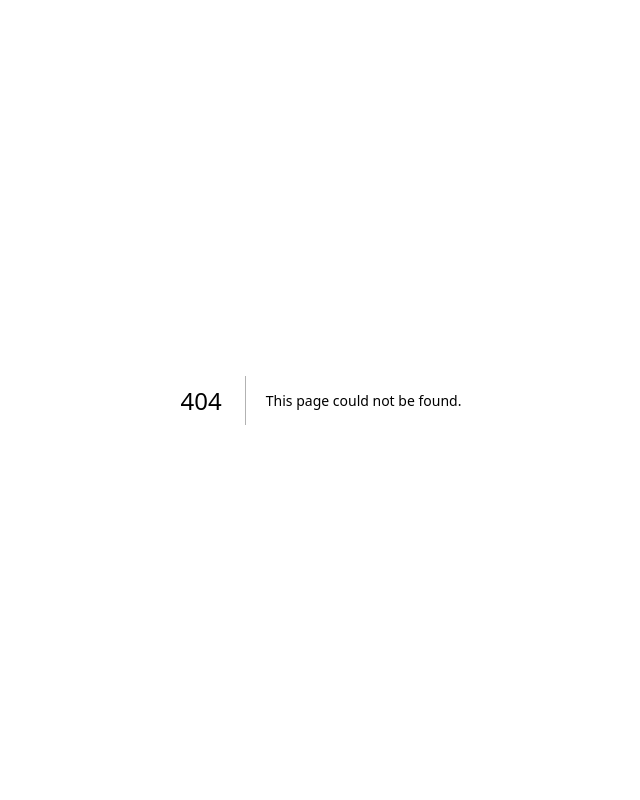
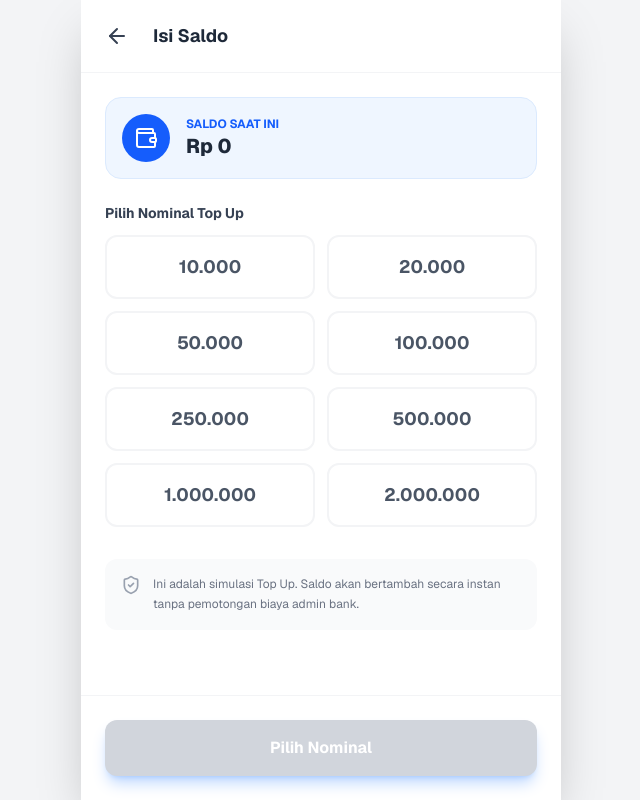
Before and after one commit to muhammadzaidansutardi09/ppob, a Next.js app: page /topup in a window 1280 px wide. Before the commit this address had no page. Shown: the whole page, without its empty margins (319-959 px from the left). Built offline with nearby package versions, Linux system fonts and the light colour scheme.

Commit message:
Implement TopupPage for saldo top-up functionality

```diff
--- /dev/null
+++ b/app/topup/page.tsx
@@ -0,0 +1,138 @@
+"use client";
+
+import { useState, useEffect } from 'react';
+import { useRouter } from 'next/navigation';
+import { ArrowLeft, Wallet, CreditCard, ShieldCheck } from 'lucide-react';
+import Link from 'next/link';
+
+export default function TopupPage() {
+  const router = useRouter();
+  const [amount, setAmount] = useState<number>(0);
+  const [currentSaldo, setCurrentSaldo] = useState(0);
+
+  // Ambil saldo saat ini pas loading
+  useEffect(() => {
+    const session = JSON.parse(localStorage.getItem('ppob_session') || '{}');
+    setCurrentSaldo(session.saldo || 0);
+  }, []);
+
+  const handleTopUp = () => {
+    if (amount < 10000) return alert("Minimal Top Up Rp 10.000 ya!");
+
+    // 1. Ambil Data Session (User yang sedang login)
+    const session = JSON.parse(localStorage.getItem('ppob_session') || '{}');
+    if (!session.phone) {
+      alert("Sesi habis, silakan login ulang.");
+      router.push('/login');
+      return;
+    }
+
+    // 2. Hitung Saldo Baru
+    const newBalance = (session.saldo || 0) + amount;
+
+    // 3. UPDATE SESSION (Agar tampilan di Home langsung berubah)
+    session.saldo = newBalance;
+    localStorage.setItem('ppob_session', JSON.stringify(session));
+
+    // 4. UPDATE DATABASE PERMANEN (Agar kalau logout, saldo gak ilang)
+    const users = JSON.parse(localStorage.getItem('db_users') || '[]');
+    const userIndex = users.findIndex((u: any) => u.phone === session.phone);
+
+    if (userIndex !== -1) {
+      users[userIndex].saldo = newBalance; // Update saldo di database pusat
+      localStorage.setItem('db_users', JSON.stringify(users));
+    }
+
+    // 5. SIMPAN RIWAYAT (History)
+    const history = JSON.parse(localStorage.getItem('riwayat_transaksi') || '[]');
+    const newHistory = {
+        order_id: `TOPUP-${Date.now()}`,
+        product_name: 'Isi Saldo (Demo)',
+        price: amount,
+        phone: session.phone,
+        status: 'Sukses', // Langsung sukses karena ini simulasi
+        date: new Date().toLocaleString('id-ID'),
+    };
+    // Simpan history baru di paling atas
+    localStorage.setItem('riwayat_transaksi', JSON.stringify([newHistory, ...history]));
+
+    // 6. Selesai
+    alert(`Berhasil Top Up Rp ${amount.toLocaleString('id-ID')}!\nSaldo Anda sekarang Rp ${newBalance.toLocaleString('id-ID')}`);
+    router.push('/');
+  };
+
+  const nominals = [10000, 20000, 50000, 100000, 250000, 500000, 1000000, 2000000];
+
+  return (
+    <div className="min-h-screen bg-[#F3F4F6] flex justify-center font-sans">
+      <div className="w-full max-w-[480px] bg-white min-h-screen relative shadow-2xl flex flex-col">
+
+        {/* Header */}
+        <div className="bg-white p-4 flex items-center gap-4 sticky top-0 z-50 border-b border-gray-100">
+          <Link href="/" className="p-2 hover:bg-gray-100 rounded-full transition">
+             <ArrowLeft size={24} className="text-gray-700" />
+          </Link>
+          <h1 className="font-bold text-lg text-gray-800">Isi Saldo</h1>
+        </div>
+
+        <div className="p-6 flex-1">
+
+          {/* Info Saldo Saat Ini */}
+          <div className="bg-blue-50 p-4 rounded-2xl border border-blue-100 mb-6 flex items-center gap-4">
+             <div className="bg-blue-600 text-white p-3 rounded-full">
+                <Wallet size={24} />
+             </div>
+             <div>
+                <p className="text-xs text-blue-600 font-bold uppercase">Saldo Saat Ini</p>
+                <p className="text-xl font-extrabold text-gray-800">Rp {currentSaldo.toLocaleString('id-ID')}</p>
+             </div>
+          </div>
+
+          <p className="text-sm font-bold text-gray-700 mb-3">Pilih Nominal Top Up</p>
+
+          {/* Grid Nominal */}
+          <div className="grid grid-cols-2 gap-3">
+            {nominals.map((nom, i) => (
+                <button
+                    key={i}
+                    onClick={() => setAmount(nom)}
+                    className={`p-4 rounded-xl border-2 font-bold text-lg transition-all relative overflow-hidden
+                    ${amount === nom
+                        ? 'border-blue-600 bg-blue-600 text-white shadow-lg scale-[1.02]'
+                        : 'border-gray-100 bg-white text-gray-600 hover:border-blue-200 hover:bg-blue-50'}`}
+                >
+                    {amount === nom && (
+                        <div className="absolute top-0 right-0 p-1 bg-white/20 rounded-bl-lg">
+                           <CreditCard size={12} />
+                        </div>
+                    )}
+                    {nom.toLocaleString('id-ID')}
+                </button>
+            ))}
+          </div>
+
+          {/* Info Keamanan */}
+          <div className="mt-8 bg-gray-50 p-4 rounded-xl flex items-start gap-3">
+             <ShieldCheck className="text-gray-400 shrink-0" size={20} />
+             <p className="text-xs text-gray-500 leading-relaxed">
+                Ini adalah simulasi Top Up. Saldo akan bertambah secara instan tanpa pemotongan biaya admin bank.
+             </p>
+          </div>
+
+        </div>
+
+        {/* Bottom Bar */}
+        <div className="p-6 bg-white border-t border-gray-100 sticky bottom-0 z-40">
+           <button
+              onClick={handleTopUp}
+              disabled={amount === 0}
+              className="w-full bg-blue-600 hover:bg-blue-700 text-white font-bold py-4 rounded-xl shadow-lg shadow-blue-500/30 transition-all active:scale-95 disabled:bg-gray-300 disabled:cursor-not-allowed"
+           >
+              {amount > 0 ? `Bayar Rp ${amount.toLocaleString('id-ID')}` : 'Pilih Nominal'}
+           </button>
+        </div>
+
+      </div>
+    </div>
+  );
+}
```
